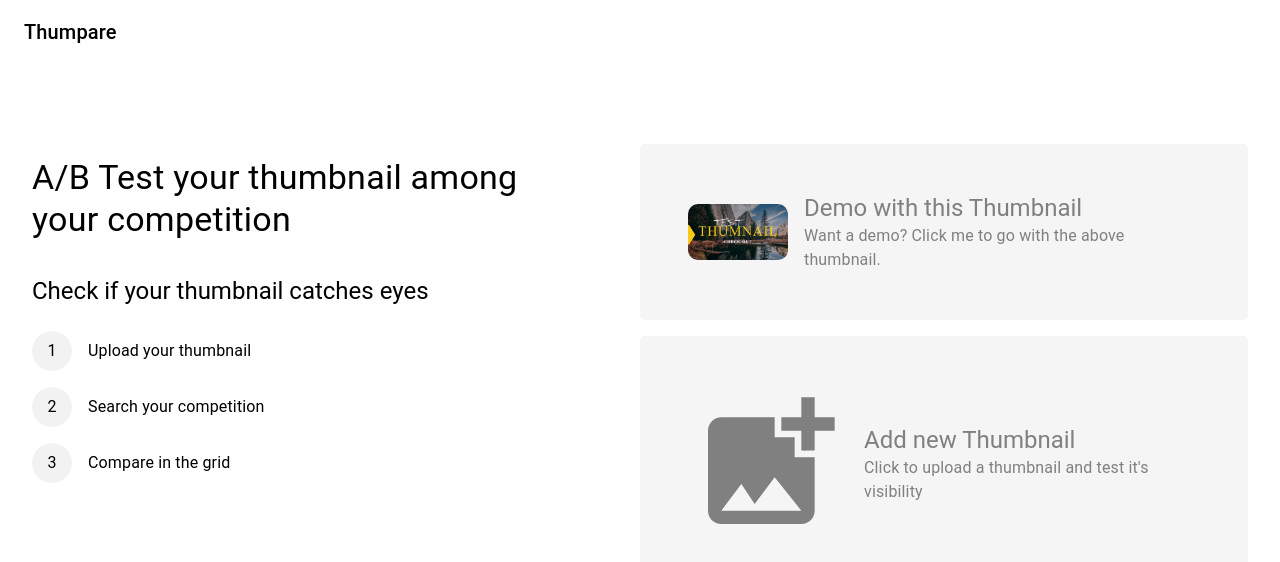
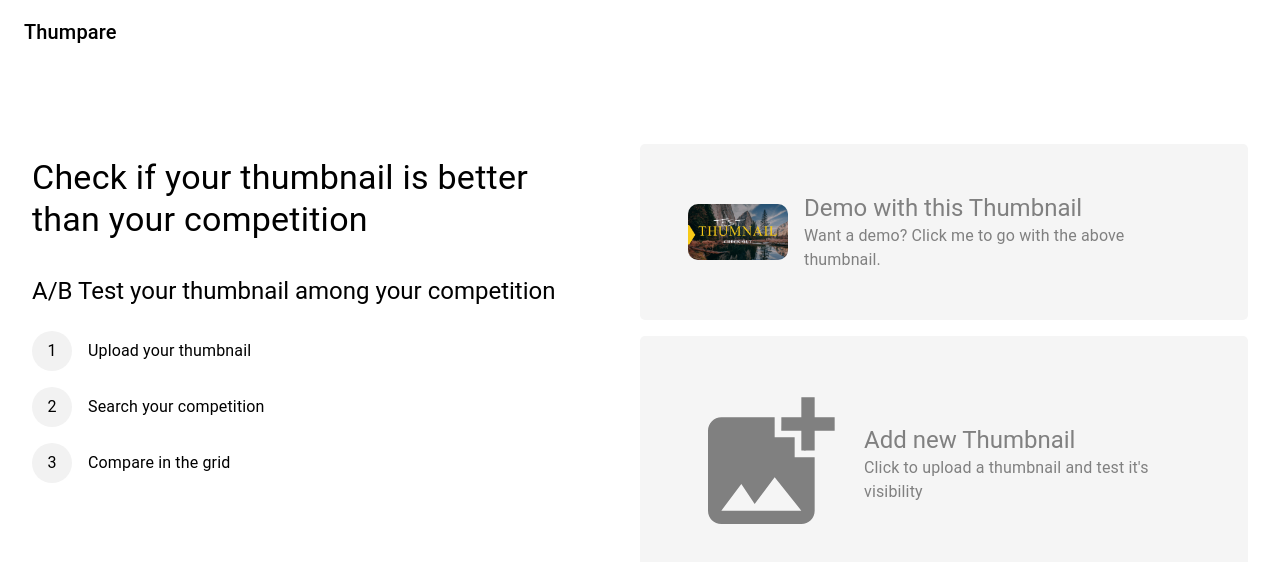
Before and after one commit to Haris188/thumpair, a React (Create React App) app: page / in a window 1280 px wide. Shown: the top 562 px of the page. Built offline with nearby package versions, Linux system fonts and the light colour scheme; no server answers.

Commit message:
copy updated

```diff
--- a/src/views/Home/View.js
+++ b/src/views/Home/View.js
@@ -91,14 +91,14 @@ const View = (props) => {
 
     return (
         <Container>
-            <div style={{height: '90vh'}}>
+            <div style={{ height: '90vh' }}>
                 <Grid container>
-                    <Grid item md={6} style={{ paddingRight: '5em', display:'flex', flexDirection:'column', justifyContent:'center' }}>
+                    <Grid item md={6} style={{ paddingRight: '5em', display: 'flex', flexDirection: 'column', justifyContent: 'center' }}>
                         <Typography variant='h4' style={{ marginBottom: '1em' }}>
-                            A/B Test your thumbnail among your competition
+                            Check if your thumbnail is better than your competition
                         </Typography>
                         <Typography variant='h5' style={{ marginBottom: '1em' }}>
-                            Check if your thumbnail catches eyes
+                            A/B Test your thumbnail among your competition
                         </Typography>
                         <ListItem>
                             <ItemBullet><Typography>1</Typography></ItemBullet>
```
